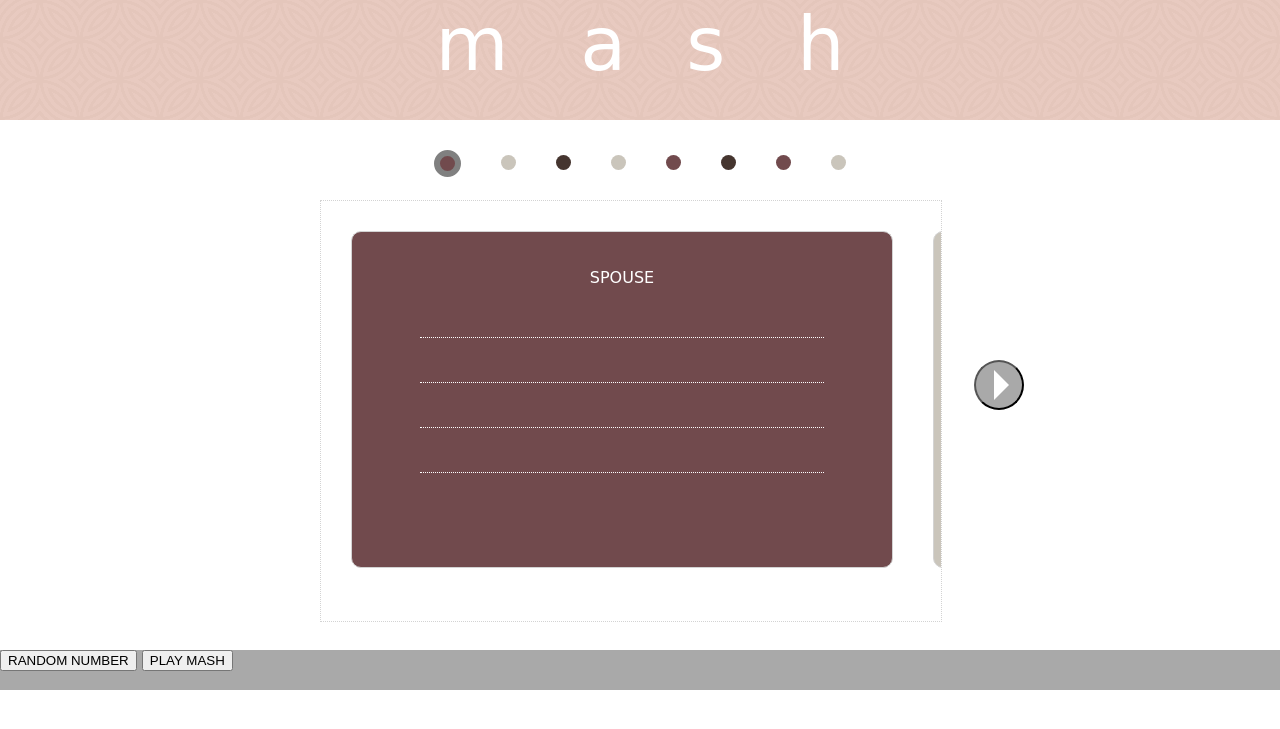
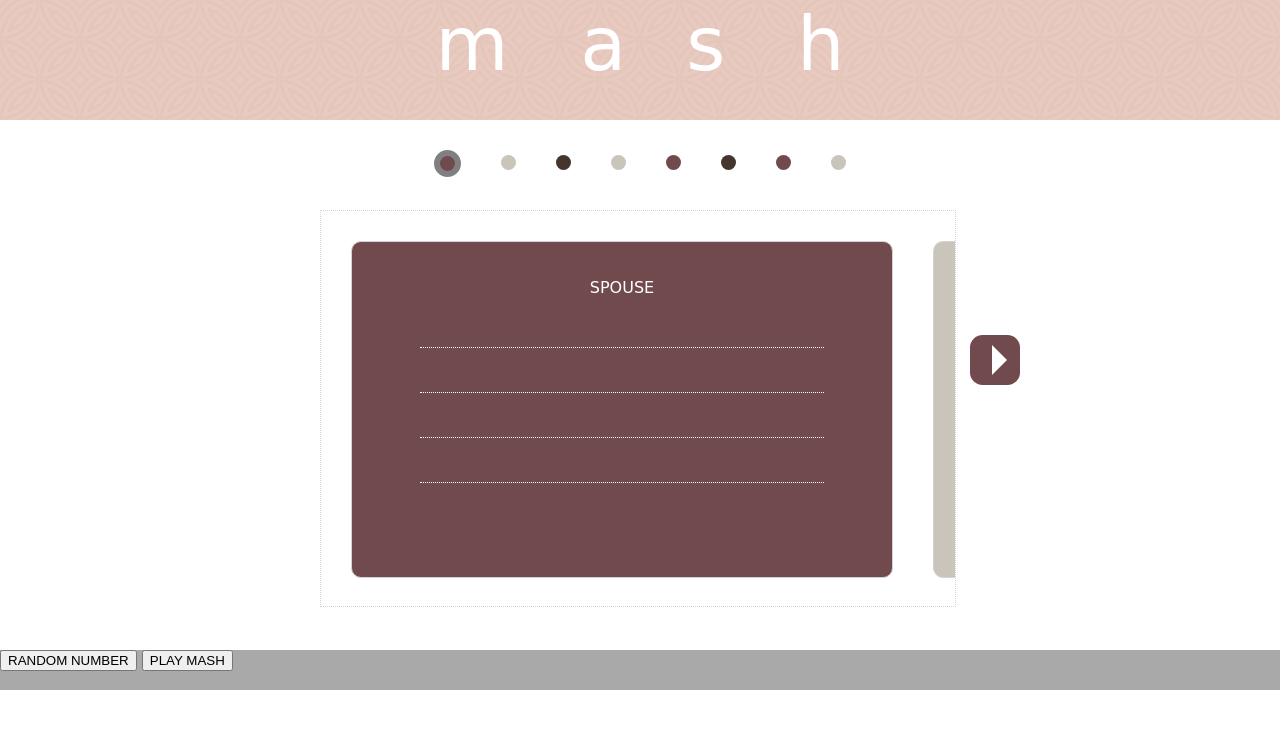
Before and after one commit to karynntran/mash, a PHP site: page / in a window 1280 px wide. Shown: the top 729 px of the page. Run offline with PHP 8.4, Linux system fonts and the light colour scheme; some web fonts are replaced.

Commit message:
Updated positioning

```diff
--- a/css/style.css
+++ b/css/style.css
@@ -109,17 +109,21 @@ body {
   height: 500px;
   margin: 0 auto; }
 
+.mash-container {
+  width: 50%;
+  height: 100%;
+  margin: 0 auto;
+  position: relative; }
+
 .mash-forms {
-  width: 600px;
-  height: 400px;
+  width: 96%;
+  height: 75%;
   overflow-y: hidden;
   overflow-x: hidden;
   margin: 0 auto;
   padding: 10px;
   text-align: center;
   position: absolute;
-  left: 25%;
-  top: 200px;
   display: inline;
   border: 1px dotted lightgray; }
   .mash-forms input {
@@ -172,35 +176,26 @@ body {
     background-color: #45352f; }
 
 .arrows {
-  width: 60%;
+  margin: 0 auto;
+  border: none;
   position: relative;
-  top: 150px;
-  margin: 0 auto; }
+  left: 60px;
+  top: 25%; }
 
-.circle-left, .circle-right {
-  background-color: darkgray;
-  border-radius: 50%;
+.button-right {
+  background-color: #714a4d;
+  border-radius: 25%;
   width: 50px;
   height: 50px;
-  display: inline; }
+  display: inline;
+  float: right;
+  border: none; }
 
-.circle-left {
-  float: left; }
+.button-right:focus {
+  outline: 0; }
 
-.circle-right {
-  float: right; }
-
-.arrow-left {
-  float: left;
-  width: 0;
-  height: 0;
-  border-top: 15px solid transparent;
-  border-bottom: 15px solid transparent;
-  border-right: 15px solid #FFFFFF;
-  margin: 0 auto;
-  position: relative;
-  top: 10px;
-  left: 15px; }
+.button-right:hover {
+  background-color: darkgray; }
 
 .arrow-right {
   float: right;
--- a/index.html
+++ b/index.html
@@ -37,8 +37,10 @@
 		</div>
 
 		<div class="main-content">
+			<div class="mash-container">
 				<div class="mash-forms">
 					<div class="mash-form-small">
+						<div id="card">
 							<div class="category category1" id="spouse">
 								<p>SPOUSE</p>
 								<input type="text" class="spouse" id="spouse1"></input>
@@ -46,6 +48,9 @@
 								<input type="text" class="spouse" id="spouse3"></input>
 								<input type="text" class="spouse" id="spouse4"></input>
 							</div>
+
+						</div>
+
 
 						<div class="category category2" id="marriageAge" id="category2">
 							<p>MARRIAGE AGE</p>
@@ -105,8 +110,10 @@
 					</div>
 				</div>
 				<div class="arrows">
-<!-- 				<div class="circle-left"><div class="arrow-left" id="arrowLeft"></div></div>
- -->			<button class="circle-right"><div class="arrow-right" id="arrowRight"></div></button>
+	 				<button class="button-right">
+	 					<div class="arrow-right" id="arrowRight"></div>
+	 				</button>
+				</div>
 			</div>
 		</div>
 
--- a/js/main.js
+++ b/js/main.js
@@ -110,7 +110,8 @@ document.addEventListener("DOMContentLoaded", function() {
 	    	currentCategory = currentCategory + 1;
 	    	console.log(currentCategory);
 	    	currentCategoryElement = nextCategory;
-	    	document.getElementsByClassName("category" + currentCategory)[0].scrollIntoView();
+	    	document.getElementsByClassName("category" + currentCategory)[0].scrollIntoView(false);
+	    	console.log(currentCategoryElement);
 	    	changeNav(currentCategoryElement);
 	    } else {
 	    	//change to MASH button;
--- a/sass/style.scss
+++ b/sass/style.scss
@@ -134,17 +134,22 @@ body {
 	margin: 0 auto;
 }
 
+.mash-container {
+	width: 50%;
+	height: 100%;
+	margin: 0 auto;
+	position: relative;
+}
+
 .mash-forms {
-	width: 600px;
-	height: 400px;
+	width: 96%;
+	height: 75%;
 	overflow-y: hidden;
 	overflow-x: hidden;
 	margin: 0 auto;
 	padding: 10px;
 	text-align: center;
 	position: absolute;
-	left: 25%;
-	top: 200px;
 	display: inline;
 	border: 1px dotted lightgray;
 	input {
@@ -206,40 +211,47 @@ body {
 }
 
 .arrows {
-	width: 60%;
-	position: relative;
-	top: 150px;
 	margin: 0 auto;
+    border: none;
+    position: relative;
+    left: 60px;
+    top: 25%;
 }
 
-.circle-left, .circle-right {
-	background-color:darkgray;
-	border-radius: 50%;
+.button-right {
+	background-color: $dustyRose;
+	border-radius: 25%;
 	width: 50px;
 	height: 50px;
 	display: inline;
+	float: right;
+	border: none;
 }
 
-.circle-left {
-	float: left;
+.button-right:focus{
+	outline: 0;
 }
 
-.circle-right {
-	float: right;
+.button-right:hover{
+	background-color: darkgray;
 }
 
-.arrow-left {
-	float: left;
-	width: 0;
-	height: 0;
-	border-top: 15px solid transparent;
-	border-bottom: 15px solid transparent;
-	border-right:15px solid $white;
-	margin:0 auto;
-	position: relative;
-	top: 10px;
-	left: 15px;
-}
+// .circle-left {
+// 	float: left;
+// }
+
+// .arrow-left {
+// 	float: left;
+// 	width: 0;
+// 	height: 0;
+// 	border-top: 15px solid transparent;
+// 	border-bottom: 15px solid transparent;
+// 	border-right:15px solid $white;
+// 	margin:0 auto;
+// 	position: relative;
+// 	top: 10px;
+// 	left: 15px;
+// }
 
 .arrow-right {
 	float: right;
```
Also changed, not shown: 1 other file. Lines whose indentation alone changed are shown as unchanged.
